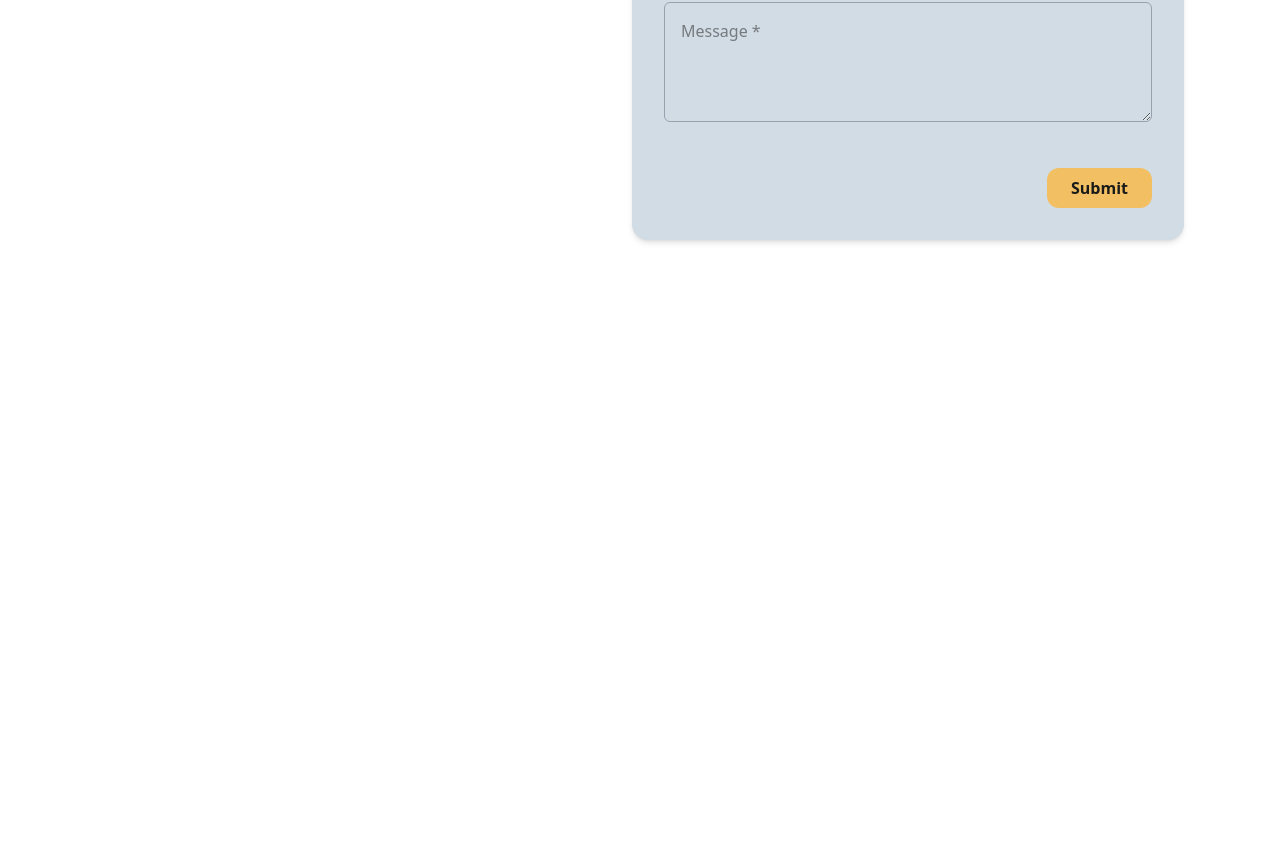
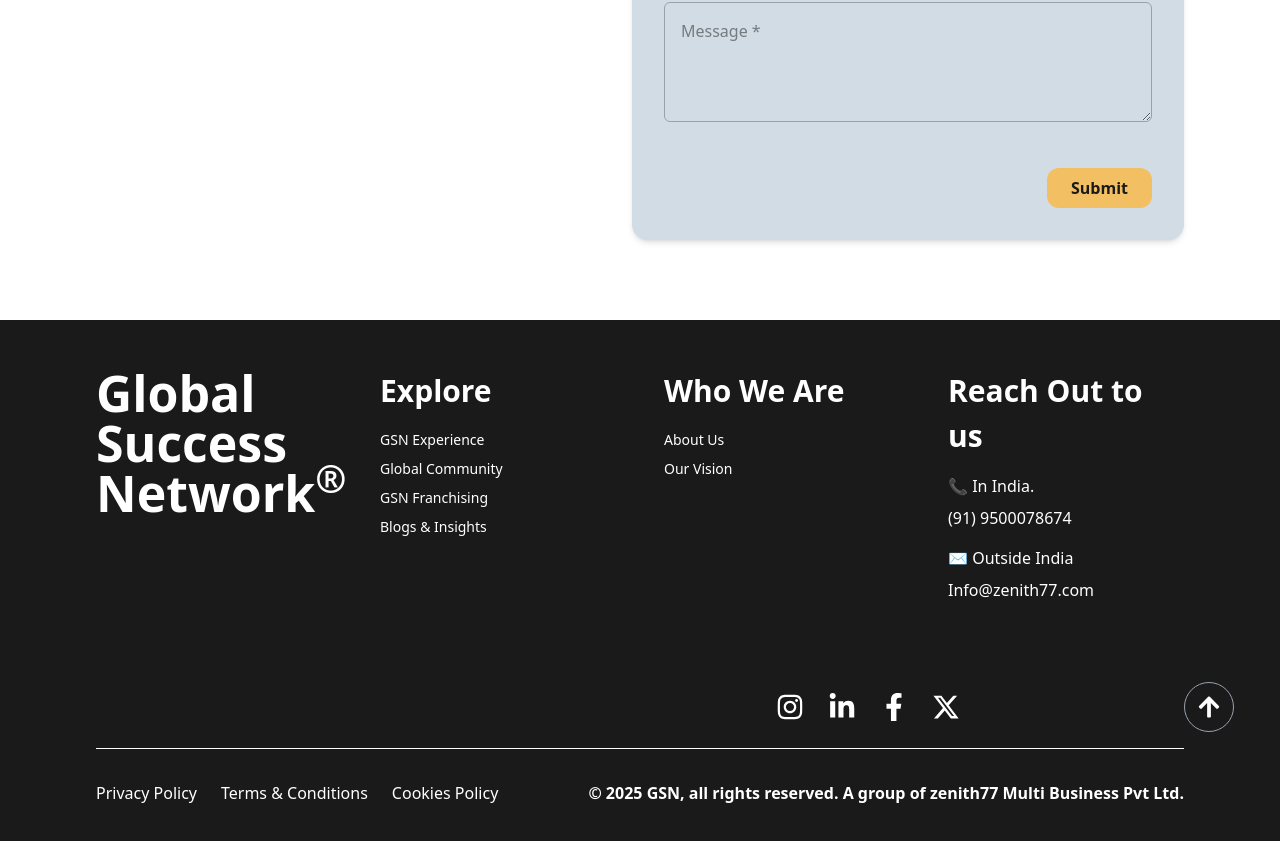
Before and after one commit to wolvio-cloud/GSN, a React (Vite) app: page / in a window 1280 px wide. Shown: the part 5501-6342 px from the top of the page. Before the commit the page ends 5821 px from the top, so only its background shows below. Built offline with nearby package versions, Linux system fonts and the light colour scheme.

Commit message:
footer  done

```diff
--- /dev/null
+++ b/src/components/home/Footer.jsx
@@ -0,0 +1,130 @@
+import React from "react";
+import { FaInstagram, FaLinkedinIn, FaFacebookF } from "react-icons/fa";
+import { FaXTwitter } from "react-icons/fa6";
+import { FaArrowUp } from "react-icons/fa";
+
+const Footer = () => {
+  const scrollToTop = () => {
+    window.scrollTo({ top: 0, behavior: "smooth" });
+  };
+
+  return (
+    <footer className="bg-[#1A1A1A] text-white py-12 px-6 md:px-16 lg:px-24">
+      {/* ✅ Top Section */}
+      <div className="max-w-7xl mx-auto grid grid-cols-1 md:grid-cols-4 gap-12">
+        {/* ✅ Logo */}
+        <div>
+          <h2 className="text-[50px] font-ubuntu font-bold leading-[50px]">
+            Global <br /> Success <br />
+            <span className="text-[50px] font-ubuntu font-bold">
+              Network<sup>®</sup>
+            </span>
+          </h2>
+        </div>
+
+        {/* ✅ Explore Links */}
+        <div>
+          <h3 className="text-[30px] font-ubuntu font-bold mb-4">Explore</h3>
+          <ul className="space-y-2 text-[14px] font-ubuntu">
+            <li className="hover:text-gray-400 cursor-pointer">
+              GSN Experience
+            </li>
+            <li className="hover:text-gray-400 cursor-pointer">
+              Global Community
+            </li>
+            <li className="hover:text-gray-400 cursor-pointer">
+              GSN Franchising
+            </li>
+            <li className="hover:text-gray-400 cursor-pointer">
+              Blogs & Insights
+            </li>
+          </ul>
+        </div>
+
+        {/* ✅ Who We Are */}
+        <div>
+          <h3 className="text-[30px] font-ubuntu font-bold mb-4 ">Who We Are</h3>
+          <ul className="space-y-2 text-[14px] font-ubuntu">
+            <li className="hover:text-gray-400 cursor-pointer">About Us</li>
+            <li className="hover:text-gray-400 cursor-pointer">Our Vision</li>
+          </ul>
+        </div>
+
+        {/* ✅ Contact Info */}
+        <div>
+          <h3 className="text-[30px] font-ubuntu font-bold mb-4">
+            Reach Out to us
+          </h3>
+          <p className="text-[16px] font-ubuntu mb-2">📞 In India.</p>
+          <p className="text-[16px] font-ubuntu mb-4">(91) 9500078674</p>
+          <p className="text-[16px] font-ubuntu mb-2">✉️ Outside India</p>
+          <p className="text-[16px] font-ubuntu">Info@zenith77.com</p>
+        </div>
+      </div>
+ {/* ✅ Social Icons + Scroll Button */}
+        <div className="flex items-center gap-6 ml-170 mt-20">
+          {/* ✅ Social Links */}
+          <a
+            href="https://instagram.com"
+            target="_blank"
+            rel="noopener noreferrer"
+          >
+            <FaInstagram className="text-[28px] hover:text-gray-400 cursor-pointer" />
+          </a>
+          <a
+            href="https://linkedin.com"
+            target="_blank"
+            rel="noopener noreferrer"
+          >
+            <FaLinkedinIn className="text-[28px] hover:text-gray-400 cursor-pointer" />
+          </a>
+          <a
+            href="https://facebook.com"
+            target="_blank"
+            rel="noopener noreferrer"
+          >
+            <FaFacebookF className="text-[28px] hover:text-gray-400 cursor-pointer" />
+          </a>
+          <a
+            href="https://twitter.com"
+            target="_blank"
+            rel="noopener noreferrer"
+          >
+            <FaXTwitter className="text-[28px] hover:text-gray-400 cursor-pointer" />
+          </a>
+
+          {/* ✅ Scroll To Top */}
+          <div className=" flex justify-end  ml-50 m">
+          <button
+            onClick={scrollToTop}
+            className="w-[50px] h-[50px] flex items-center justify-center bg-transparent border border-gray-400 rounded-full hover:bg-gray-700"
+          >
+            <FaArrowUp className="text-[24px]" />
+          </button>
+          </div>
+        </div>
+
+      {/* ✅ Divider Line */}
+      <hr className="border-white-700 border-t-1  my-8 mt-4" />
+
+      {/* ✅ Bottom Section */}
+      <div className="max-w-7xl mx-auto flex flex-col md:flex-row items-center justify-between gap-6">
+        {/* ✅ Policies */}
+        <div className="flex flex-wrap gap-6 text-[16px] font-ubuntu">
+          <p className="hover:text-gray-400 cursor-pointer">Privacy Policy</p>
+          <p className="hover:text-gray-400 cursor-pointer">Terms & Conditions</p>
+          <p className="hover:text-gray-400 cursor-pointer">Cookies Policy</p>
+        </div>
+
+        {/* ✅ Copyright */}
+        <div className="text-[16px] font-ubuntu text-center font-bold ">
+          © 2025 <span className="font-bold">GSN</span>, all rights reserved. A
+          group of zenith77 Multi Business Pvt Ltd.
+        </div>
+
+             </div>
+    </footer>
+  );
+};
+
+export default Footer;
--- a/src/pages/Home.jsx
+++ b/src/pages/Home.jsx
@@ -7,7 +7,7 @@
 import Path from "../components/home/Path";
 import Testimonials from "../components/home/Testimonial";
 import Form from "../components/home/Form";
-// import Footer from "../components/home/Footer";
+import Footer from "../components/home/Footer";
 const Home = () => {
   return (
     <>
@@ -19,7 +19,7 @@
      <Path />
       <Testimonials />
        <Form />
-      {/* // <Footer />  */}
+      <Footer />
     </>
   );
 };
```
